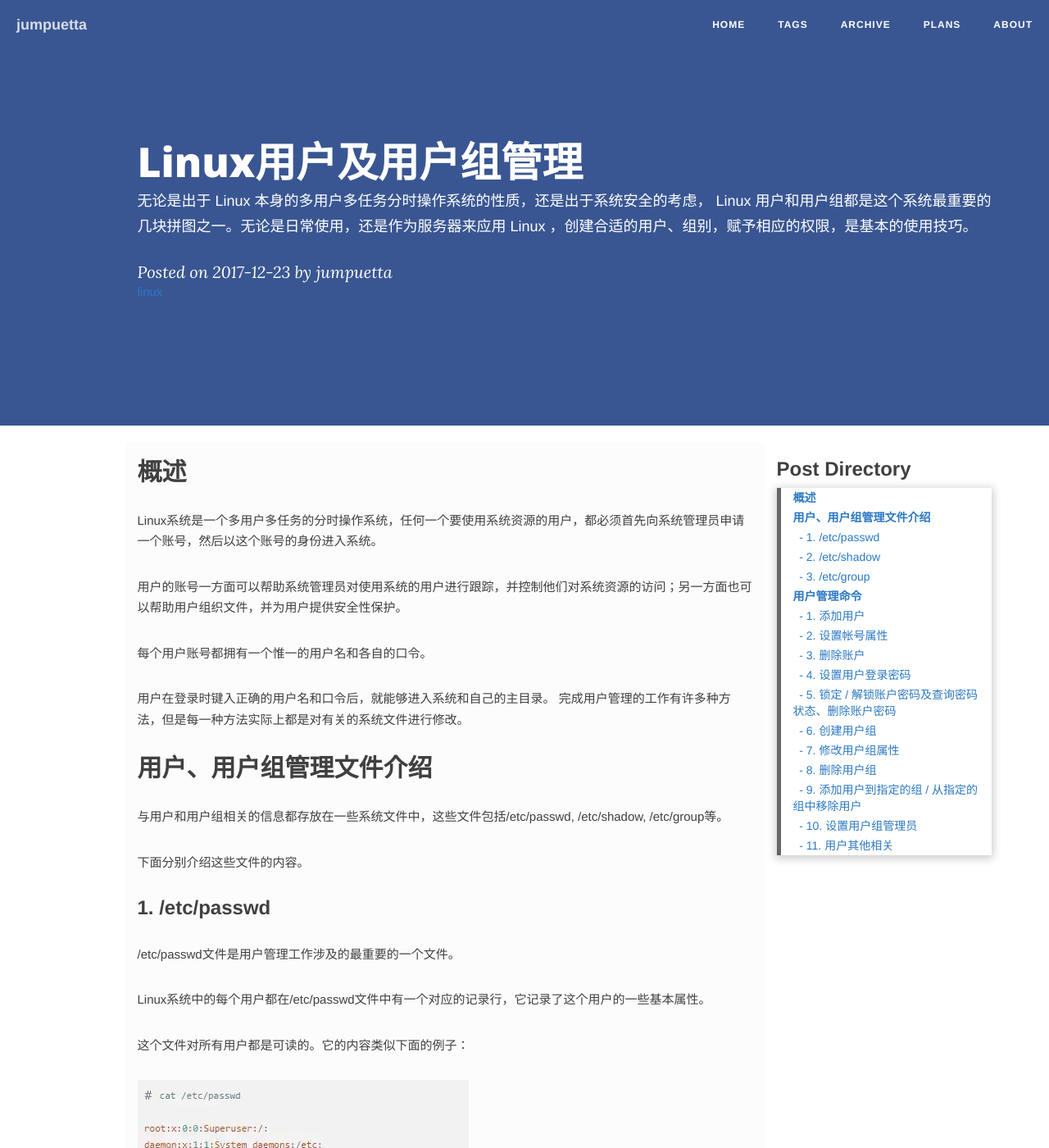
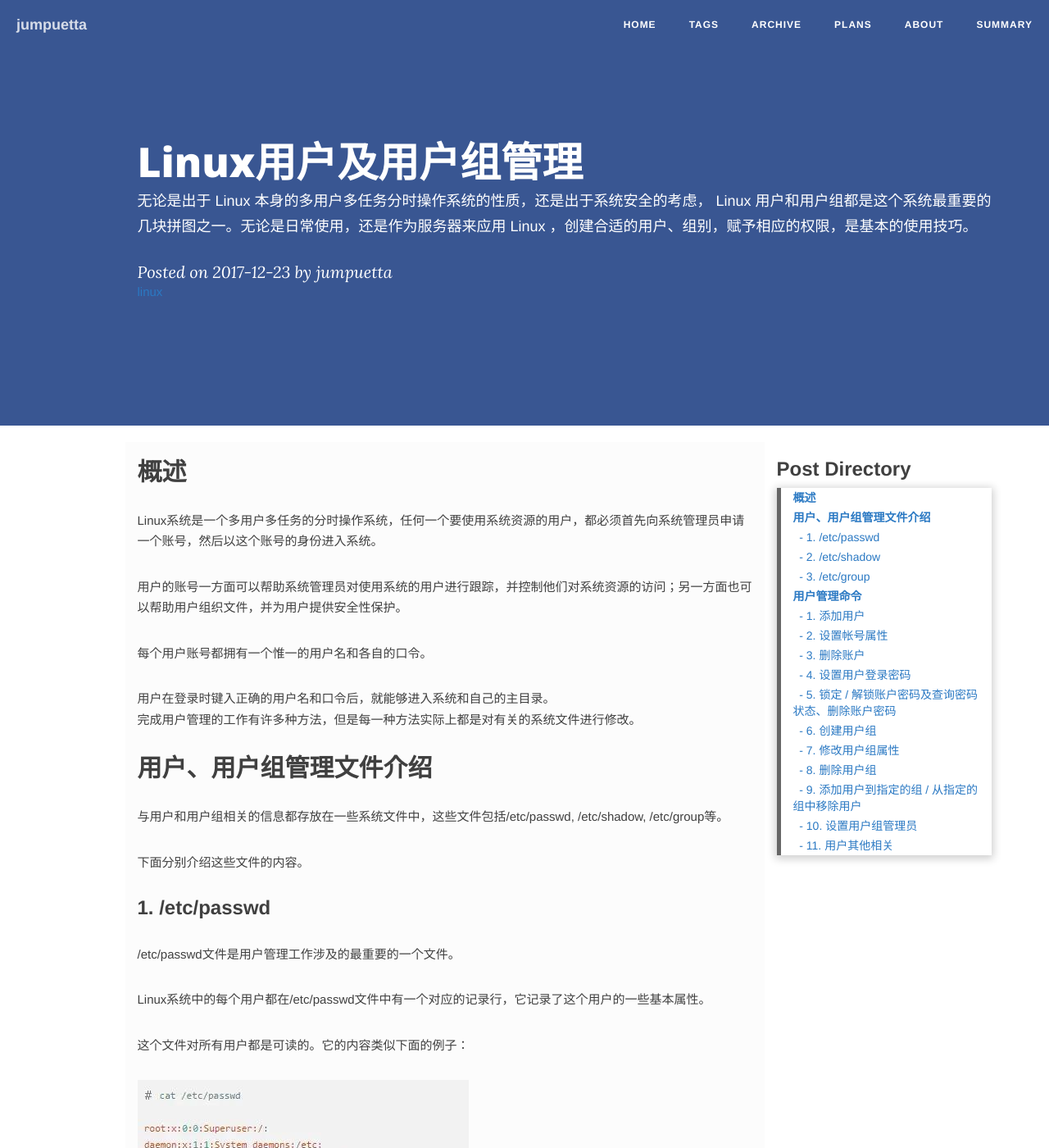
Before and after one commit to jumpuetta/jumpuetta, a Jekyll site: the page built from _posts/2018-02-06-linux-user-group-controll.md, in a window 1280 px wide and 1400 px high. Shown: the whole window at 82% size. Built offline with Jekyll 4.4.1, drawn with Linux system fonts in a browser that asks for light colours; nearby versions of some CDN libraries; comment, search, counter and statistics services are not loaded; some of the changed text lies outside the part shown.

````diff
--- /dev/null
+++ b/SUMMARY.md
@@ -0,0 +1,3 @@
+# Summary
+
+* [Introduction](README.md)
--- a/_posts/2018-02-06-linux-user-group-controll.md
+++ b/_posts/2018-02-06-linux-user-group-controll.md
@@ -20,7 +22,6 @@ Linux系统是一个多用户多任务的分时操作系统，任何一个要使
 完成用户管理的工作有许多种方法，但是每一种方法实际上都是对有关的系统文件进行修改。
 
 ## 用户、用户组管理文件介绍
-
 
 与用户和用户组相关的信息都存放在一些系统文件中，这些文件包括/etc/passwd, /etc/shadow, /etc/group等。
 
@@ -36,37 +37,36 @@ Linux系统中的每个用户都在/etc/passwd文件中有一个对应的记录
 
 ![](/attach/2018020601.png)
 
-从上面的例子我们可以看到，/etc/passwd中一行记录对应着一个用户，每行记录又被冒号(:)分隔为7个字段，其格式和具体含义如下：
+从上面的例子我们可以看到，/etc/passwd中一行记录对应着一个用户，每行记录又被冒号\(:\)分隔为7个字段，其格式和具体含义如下：
 
 ![](/attach/2018020602.png)
 
 1. "用户名"是代表用户账号的字符串。
-通常长度不超过8个字符，并且由大小写字母和/或数字组成。登录名中不能有冒号(:)，因为冒号在这里是分隔符。
-为了兼容起见，登录名中最好不要包含点字符(.)，并且不使用连字符(-)和加号(+)打头。
+   通常长度不超过8个字符，并且由大小写字母和/或数字组成。登录名中不能有冒号\(:\)，因为冒号在这里是分隔符。
+   为了兼容起见，登录名中最好不要包含点字符\(.\)，并且不使用连字符\(-\)和加号\(+\)打头。
 2. “口令”一些系统中，存放着加密后的用户口令字。
-虽然这个字段存放的只是用户口令的加密串，不是明文，但是由于/etc/passwd文件对所有用户都可读，所以这仍是一个安全隐患。因此，现在许多Linux 系统（如SVR4）都使用了shadow技术，把真正的加密后的用户口令字存放到/etc/shadow文件中，而在/etc/passwd文件的口令字段中只存放一个特殊的字符，例如“x”或者“*”。
+   虽然这个字段存放的只是用户口令的加密串，不是明文，但是由于/etc/passwd文件对所有用户都可读，所以这仍是一个安全隐患。因此，现在许多Linux 系统（如SVR4）都使用了shadow技术，把真正的加密后的用户口令字存放到/etc/shadow文件中，而在/etc/passwd文件的口令字段中只存放一个特殊的字符，例如“x”或者“\*”。
 3. “用户标识号”是一个整数，系统内部用它来标识用户。
-一般情况下它与用户名是一一对应的。如果几个用户名对应的用户标识号是一样的，系统内部将把它们视为同一个用户，但是它们可以有不同的口令、不同的主目录以及不同的登录Shell等。
-通常用户标识号的取值范围是0～65 535。0是超级用户root的标识号，1～99由系统保留，作为管理账号，普通用户的标识号从100开始。在Linux系统中，这个界限是500。
+   一般情况下它与用户名是一一对应的。如果几个用户名对应的用户标识号是一样的，系统内部将把它们视为同一个用户，但是它们可以有不同的口令、不同的主目录以及不同的登录Shell等。
+   通常用户标识号的取值范围是0～65 535。0是超级用户root的标识号，1～99由系统保留，作为管理账号，普通用户的标识号从100开始。在Linux系统中，这个界限是500。
 4. “组标识号”字段记录的是用户所属的用户组。
-它对应着/etc/group文件中的一条记录。
+   它对应着/etc/group文件中的一条记录。
 5. “注释性描述”字段记录着用户的一些个人情况。
-例如用户的真实姓名、电话、地址等，这个字段并没有什么实际的用途。在不同的Linux 系统中，这个字段的格式并没有统一。在许多Linux系统中，这个字段存放的是一段任意的注释性描述文字，用做finger命令的输出。
+   例如用户的真实姓名、电话、地址等，这个字段并没有什么实际的用途。在不同的Linux 系统中，这个字段的格式并没有统一。在许多Linux系统中，这个字段存放的是一段任意的注释性描述文字，用做finger命令的输出。
 6. “主目录”，也就是用户的起始工作目录。
-它是用户在登录到系统之后所处的目录。在大多数系统中，各用户的主目录都被组织在同一个特定的目录下，而用户主目录的名称就是该用户的登录名。各用户对自己的主目录有读、写、执行（搜索）权限，其他用户对此目录的访问权限则根据具体情况设置。
+   它是用户在登录到系统之后所处的目录。在大多数系统中，各用户的主目录都被组织在同一个特定的目录下，而用户主目录的名称就是该用户的登录名。各用户对自己的主目录有读、写、执行（搜索）权限，其他用户对此目录的访问权限则根据具体情况设置。
 7. 用户登录后，要启动一个进程，负责将用户的操作传给内核，这个进程是用户登录到系统后运行的命令解释器或某个特定的程序，即Shell。
-Shell是用户与Linux系统之间的接口。Linux的Shell有许多种，每种都有不同的特点。常用的有sh(Bourne Shell), csh(C Shell), ksh(Korn Shell), tcsh(TENEX/TOPS-20 type C Shell), bash(Bourne Again Shell)等。
-系统管理员可以根据系统情况和用户习惯为用户指定某个Shell。如果不指定Shell，那么系统使用sh为默认的登录Shell，即这个字段的值为/bin/sh。
-用户的登录Shell也可以指定为某个特定的程序（此程序不是一个命令解释器）。
-利用这一特点，我们可以限制用户只能运行指定的应用程序，在该应用程序运行结束后，用户就自动退出了系统。有些Linux 系统要求只有那些在系统中登记了的程序才能出现在这个字段中。
+   Shell是用户与Linux系统之间的接口。Linux的Shell有许多种，每种都有不同的特点。常用的有sh\(Bourne Shell\), csh\(C Shell\), ksh\(Korn Shell\), tcsh\(TENEX/TOPS-20 type C Shell\), bash\(Bourne Again Shell\)等。
+   系统管理员可以根据系统情况和用户习惯为用户指定某个Shell。如果不指定Shell，那么系统使用sh为默认的登录Shell，即这个字段的值为/bin/sh。
+   用户的登录Shell也可以指定为某个特定的程序（此程序不是一个命令解释器）。
+   利用这一特点，我们可以限制用户只能运行指定的应用程序，在该应用程序运行结束后，用户就自动退出了系统。有些Linux 系统要求只有那些在系统中登记了的程序才能出现在这个字段中。
 8. 系统中有一类用户称为伪用户（psuedo users）。
-这些用户在/etc/passwd文件中也占有一条记录，但是不能登录，因为它们的登录Shell为空。它们的存在主要是方便系统管理，满足相应的系统进程对文件属主的要求。
-常见的伪用户如下所示：
+   这些用户在/etc/passwd文件中也占有一条记录，但是不能登录，因为它们的登录Shell为空。它们的存在主要是方便系统管理，满足相应的系统进程对文件属主的要求。
+   常见的伪用户如下所示：
 
 ![](/attach/2018020603.png)
 
 ### 2. /etc/shadow
-
 
 1. 由于/etc/passwd文件是所有用户都可读的，如果用户的密码太简单或规律比较明显的话，一台普通的计算机就能够很容易地将它破解，因此对安全性要求较高的Linux系统都把加密后的口令字分离出来，单独存放在一个文件中，这个文件是/etc/shadow文件。 有超级用户才拥有该文件读权限，这就保证了用户密码的安全性。
 2. /etc/shadow中的记录行与/etc/passwd中的一一对应，它由pwconv命令根据/etc/passwd中的数据自动产生。
@@ -75,21 +75,23 @@ Shell是用户与Linux系统之间的接口。Linux的Shell有许多种，每种
 
 ![](/attach/2018020604.png)
 
-	"登录名"是与/etc/passwd文件中的登录名相一致的用户账号
+```
+"登录名"是与/etc/passwd文件中的登录名相一致的用户账号
 
-	"口令"字段存放的是加密后的用户口令字，长度为13个字符。如果为空，则对应用户没有口令，登录时不需要口令；如果含有不属于集合 { ./0-9A-Za-z }中的字符，则对应的用户不能登录。
+"口令"字段存放的是加密后的用户口令字，长度为13个字符。如果为空，则对应用户没有口令，登录时不需要口令；如果含有不属于集合 { ./0-9A-Za-z }中的字符，则对应的用户不能登录。
 
-	"最后一次修改时间"表示的是从某个时刻起，到用户最后一次修改口令时的天数。时间起点对不同的系统可能不一样。例如在SCO Linux 中，这个时间起点是1970年1月1日。
+"最后一次修改时间"表示的是从某个时刻起，到用户最后一次修改口令时的天数。时间起点对不同的系统可能不一样。例如在SCO Linux 中，这个时间起点是1970年1月1日。
 
-	"最小时间间隔"指的是两次修改口令之间所需的最小天数。
+"最小时间间隔"指的是两次修改口令之间所需的最小天数。
 
-	"最大时间间隔"指的是口令保持有效的最大天数。
+"最大时间间隔"指的是口令保持有效的最大天数。
 
-	"警告时间"字段表示的是从系统开始警告用户到用户密码正式失效之间的天数。
+"警告时间"字段表示的是从系统开始警告用户到用户密码正式失效之间的天数。
 
-	"不活动时间"表示的是用户没有登录活动但账号仍能保持有效的最大天数。
+"不活动时间"表示的是用户没有登录活动但账号仍能保持有效的最大天数。
 
-	"失效时间"字段给出的是一个绝对的天数，如果使用了这个字段，那么就给出相应账号的生存期。期满后，该账号就不再是一个合法的账号，也就不能再用来登录了。
+"失效时间"字段给出的是一个绝对的天数，如果使用了这个字段，那么就给出相应账号的生存期。期满后，该账号就不再是一个合法的账号，也就不能再用来登录了。
+```
 
 下面是/etc/shadow的一个例子：
 
@@ -106,24 +108,25 @@ Shell是用户与Linux系统之间的接口。Linux的Shell有许多种，每种
 
 用户要访问属于附加组的文件时，必须首先使用newgrp命令使自己成为所要访问的组中的成员。
 
-用户组的所有信息都存放在/etc/group文件中。此文件的格式也类似于/etc/passwd文件，由冒号(:)隔开若干个字段，这些字段有：
+用户组的所有信息都存放在/etc/group文件中。此文件的格式也类似于/etc/passwd文件，由冒号\(:\)隔开若干个字段，这些字段有：
 
 ![](/attach/2018020607.png)
 
-	"组名"是用户组的名称，由字母或数字构成。与/etc/passwd中的登录名一样，组名不应重复。
+```
+"组名"是用户组的名称，由字母或数字构成。与/etc/passwd中的登录名一样，组名不应重复。
 
-	"口令"字段存放的是用户组加密后的口令字。一般Linux 系统的用户组都没有口令，即这个字段一般为空，或者是*。
+"口令"字段存放的是用户组加密后的口令字。一般Linux 系统的用户组都没有口令，即这个字段一般为空，或者是*。
 
-	"组标识号"与用户标识号类似，也是一个整数，被系统内部用来标识组。
+"组标识号"与用户标识号类似，也是一个整数，被系统内部用来标识组。
 
-	"组内用户列表"是属于这个组的所有用户的列表/b]，不同用户之间用逗号(,)分隔。这个用户组可能是用户的主组，也可能是附加组。
+"组内用户列表"是属于这个组的所有用户的列表/b]，不同用户之间用逗号(,)分隔。这个用户组可能是用户的主组，也可能是附加组。
+```
 
 /etc/group文件的一个例子如下：
 
 ![](/attach/2018020608.png)
 
 ## 用户管理命令
-
 
 ### 1. 添加用户
 
@@ -132,21 +135,23 @@ Shell是用户与Linux系统之间的接口。Linux的Shell有许多种，每种
 ![](/attach/2018020609.png)
 
 该命令的 option 选项较多，常用的主要有：
+
 ```
-	-c 注释      用户设置对账户的注释说明文字
-	-d 主目录    指定用来取代默认的 / home/username 的主目录
-	-m          若主目录不存在，则创建它。-r 与 - m 相结合，可为系统账户创建主目录
-	-M          不创建主目录
-	-e date     指定账户过期的日期。日期格式为 MM/DD/YY
-	-f days     帐号过期几日后永久停权。若指定为 -，则立即被停权，若为 - 1，则关闭此功能
-	-g 用户组     指定将用户加入到哪个用户组，该用户组必须存在
-	-G 用户组列表 指定用户同时加入的用户组列表，各组用逗分隔
-	-n          不为用户创建私有用户组
-	-s shell    指定用户登录时使用的 shell，默认为 / bin/bash
-	-r          创建一个用户 ID 小于 500 的系统账户，默认不创建对应的主目录
-	-u 用户 ID    手动指定新用户的 ID 值，该值必须唯一，且大于 499
-	-p password 为新建用户指定登录密码。此处的 password 是对应登录密码经 MD5 加密后所得到的密码值，不实真实密码原文，因此在实际应用中，该参数选项使用较少，通常单独使用 passwd 命令来为用户设置登录密码。
+    -c 注释      用户设置对账户的注释说明文字
+    -d 主目录    指定用来取代默认的 / home/username 的主目录
+    -m          若主目录不存在，则创建它。-r 与 - m 相结合，可为系统账户创建主目录
+    -M          不创建主目录
+    -e date     指定账户过期的日期。日期格式为 MM/DD/YY
+    -f days     帐号过期几日后永久停权。若指定为 -，则立即被停权，若为 - 1，则关闭此功能
+    -g 用户组     指定将用户加入到哪个用户组，该用户组必须存在
+    -G 用户组列表 指定用户同时加入的用户组列表，各组用逗分隔
+    -n          不为用户创建私有用户组
+    -s shell    指定用户登录时使用的 shell，默认为 / bin/bash
+    -r          创建一个用户 ID 小于 500 的系统账户，默认不创建对应的主目录
+    -u 用户 ID    手动指定新用户的 ID 值，该值必须唯一，且大于 499
+    -p password 为新建用户指定登录密码。此处的 password 是对应登录密码经 MD5 加密后所得到的密码值，不实真实密码原文，因此在实际应用中，该参数选项使用较少，通常单独使用 passwd 命令来为用户设置登录密码。
 ```
+
 示例：
 
 若要创建一个名为 nisj 的用户，并作为 babyfish 用户组的成员，则操作命令为：
@@ -215,7 +220,7 @@ linux 锁定用户，是通过在密码文件 shadow 的密码字段前加 “
 
 ![](/attach/2018020621.png)
 
-若要设置所有用户账户密码过期的时间，则可通过修改 / etc/login.defs 配置文件中的 PASS_MAX_DAYS 配置项的值来实现，其默认值为 99999，代表用户账户密码永不过期。其中 PASS_MIN_LEN 配置项用于指定账户密码的最小长度，默认为 5 个字符。
+若要设置所有用户账户密码过期的时间，则可通过修改 / etc/login.defs 配置文件中的 PASS\_MAX\_DAYS 配置项的值来实现，其默认值为 99999，代表用户账户密码永不过期。其中 PASS\_MIN\_LEN 配置项用于指定账户密码的最小长度，默认为 5 个字符。
 
 ### 4. 设置用户登录密码
 
@@ -321,7 +326,7 @@ linux 锁定用户，是通过在密码文件 shadow 的密码字段前加 “
 
 ![](/attach/2018020638.png)
 
-用户管理员只能对授权的用户组进行用户管理 (添加用户到组或从组中删除用户)，无权对其他用户组进行管理。
+用户管理员只能对授权的用户组进行用户管理 \(添加用户到组或从组中删除用户\)，无权对其他用户组进行管理。
 
 ![](/attach/2018020639.png)
 
@@ -329,7 +334,7 @@ linux 锁定用户，是通过在密码文件 shadow 的密码字段前加 “
 
 另外，linux 还提供了 id，whoami 和 groups 等命令，用来查看用户和组的状态。id 命令用于显示当前用户的 uid，gid 和所属的用户组的列表；whoami 用于查询当前用户的名称；groups 用于产看指定用户所隶属的用户组。
 
-同时，我们可以使用图形界面来管理用户和用户组，系统 ---> 管理 ---> 用户和组群可以打开相应的配置界面。
+同时，我们可以使用图形界面来管理用户和用户组，系统 ---&gt; 管理 ---&gt; 用户和组群可以打开相应的配置界面。
 
 附：
 将一个用户添加到用户组中，千万不能直接用：
````
Also changed, not shown: other parts of _posts/2018-02-06-linux-user-group-controll.md (+6 -4 lines), _posts/2018-01-18-protocol-buffer.md (+40 -59 lines), 1 other file.
